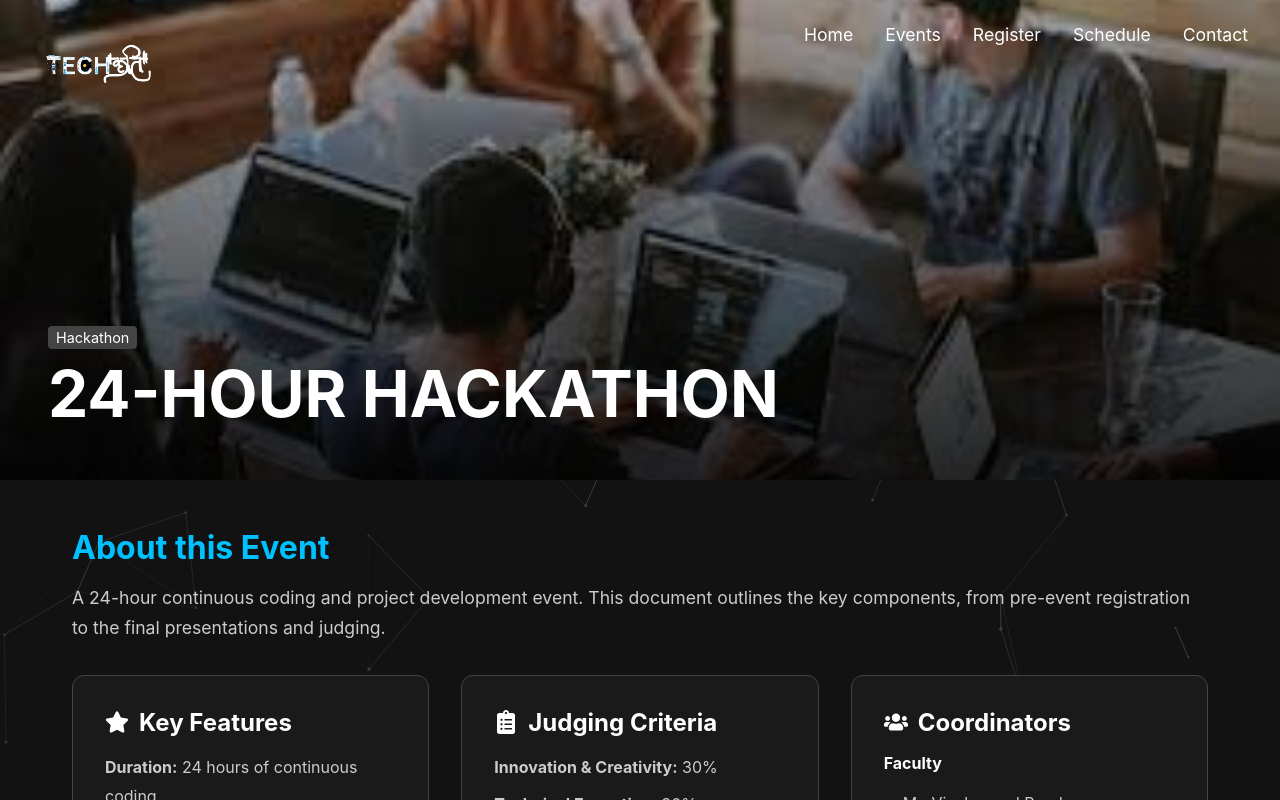
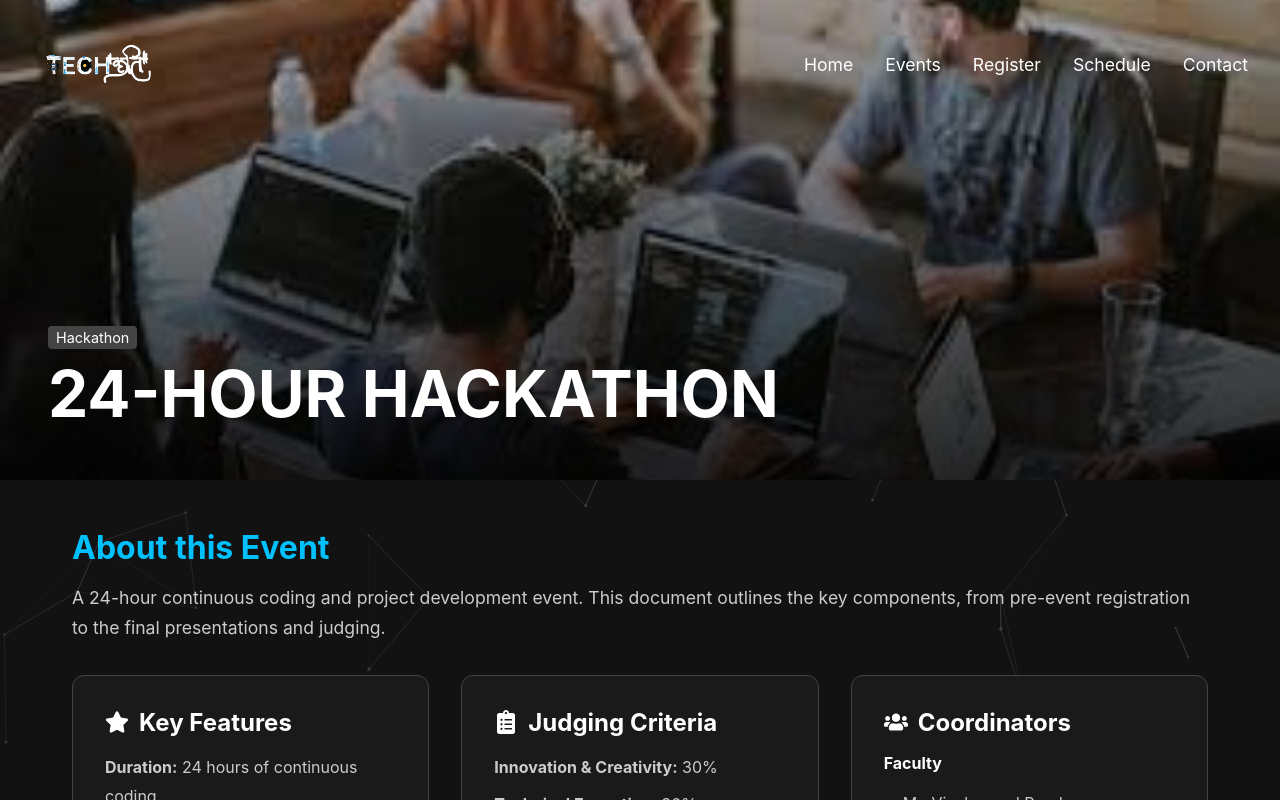
Before and after one commit to Aryanrajput19/Techkriti-website, a React (Vite) app: page /events/24-hour-hackathon in a window 1280 px wide. Shown: the top 800 px of the page. Built offline with nearby package versions, Linux system fonts and the light colour scheme.

Commit message:
new update

```diff
--- a/src/components/Footer.jsx
+++ b/src/components/Footer.jsx
@@ -131,7 +131,7 @@ function Footer() {
             <a href="https://www.instagram.com/tech_kriti.kashi?igsh=MXFocmFlaDdqemx5Mw==" style={iconStyle} onMouseEnter={(e) => handleIconHover(e, '#e000ff')} onMouseLeave={handleIconLeave} aria-label="Instagram">
               <FaInstagram />
             </a>
-            <a href="https://www.linkedin.com/company/tech%E0%A4%95%E0%A5%83%E0%A4%A4%E0%A4%BF-2025/" style={iconStyle} onMouseEnter={(e) => handleIconHover(e, '#00c1ff')} onMouseLeave={handleIconLeave} aria-label="LinkedIn">
+            <a href="https://www.linkedin.com/company/techkriti-kashi/" style={iconStyle} onMouseEnter={(e) => handleIconHover(e, '#00c1ff')} onMouseLeave={handleIconLeave} aria-label="LinkedIn">
               <FaLinkedin />
             </a>
 
--- a/src/components/HeroSection.jsx
+++ b/src/components/HeroSection.jsx
@@ -1,12 +1,21 @@
 // src/components/HeroSection.jsx
-import React, { useRef } from 'react';
+import React, { useRef, useState, useEffect } from 'react';
 import { motion } from 'framer-motion';
 
 function HeroSection() {
 
   // --- Styles ---
+  // Responsive: we'll adjust height for small screens
+  const [isMobile, setIsMobile] = useState(false);
+  useEffect(() => {
+    const check = () => setIsMobile(window.innerWidth <= 768);
+    check();
+    window.addEventListener('resize', check);
+    return () => window.removeEventListener('resize', check);
+  }, []);
+
   const heroStyle = {
-    height: '100vh', // Full screen height
+    height: isMobile ? '70vh' : '100vh', // Full screen height on desktop, shorter on mobile
     width: '100%',
     position: 'relative', // For positioning children
     display: 'flex',
@@ -19,13 +28,15 @@ function HeroSection() {
 
   const videoStyle = {
     position: 'absolute',
-    top: '50%',
+    top: 0,
     left: '50%',
-    width: '100%',
+    width: '100vw',
     height: '100%',
-    objectFit: 'cover', // Covers the whole screen
-    transform: 'translate(-50%, -50%)',
+    minHeight: '100%',
+    // objectFit: 'cover', // Covers the whole area
+    transform: 'translateX(-50%)',
     zIndex: 1, // Behind content
+    pointerEvents: 'none', // Prevent accidental interaction on mobile
   };
 
   const overlayStyle = {
@@ -47,7 +58,7 @@ function HeroSection() {
   };
 
   const headingStyle = {
-    fontSize: '5rem', // Big title
+    fontSize: isMobile ? '2rem' : '5rem', // smaller on mobile
     fontWeight: 'bold',
     marginBottom: '1rem',
     background: 'linear-gradient(90deg, #00c1ff, #e000ff)',
@@ -56,30 +67,32 @@ function HeroSection() {
   };
 
   const pStyle = {
-    fontSize: '1.5rem',
+    fontSize: isMobile ? '1rem' : '1.5rem',
     color: '#eee',
     maxWidth: '600px',
   };
 
   const scrollIconStyle = {
     position: 'absolute',
-    bottom: '40px',
+    bottom: isMobile ? '20px' : '40px',
     left: '50%',
     transform: 'translateX(-50%)',
     zIndex: 3,
     color: '#fff',
+    width: '200px',
+    textAlign: 'center',
   };
 
   const chevronStyle = {
-    width: '24px',
-    height: '24px',
+    width: isMobile ? '18px' : '24px',
+    height: isMobile ? '18px' : '24px',
   };
 
   // ref for the background video so we can control playback
   const videoRef = useRef(null);
 
   return (
-    <div style={heroStyle}>
+    <div className="hero" style={heroStyle}>
       {/* 1. The Video Background */}
       <video
         ref={videoRef}
--- a/src/components/Navbar.jsx
+++ b/src/components/Navbar.jsx
@@ -24,6 +24,14 @@ function Navbar() {
       window.removeEventListener('scroll', handleScroll);
     };
   }, []); // Empty array means this effect runs only once on mount
+
+  // Responsive: detect small screens to adjust spacing & logo size
+  const [isMobile, setIsMobile] = useState(window.innerWidth <= 768);
+  useEffect(() => {
+    const onResize = () => setIsMobile(window.innerWidth <= 768);
+    window.addEventListener('resize', onResize);
+    return () => window.removeEventListener('resize', onResize);
+  }, []);
 
   // 4. Define our "variants" for animation
   const navVariants = {
@@ -70,8 +78,10 @@ function Navbar() {
           width: '100%',
           zIndex: 10,
           display: 'flex',
-        gap: '1rem',
-        padding: '1.5rem 2rem',
+          gap: isMobile ? '0.75rem' : '1rem',
+          padding: isMobile ? '0.75rem 1rem' : '1.5rem 2rem',
+          alignItems: 'center',
+          flexWrap: 'wrap', // <-- FIX 1: Allow wrapping
         }}
       variants={navVariants}
       animate={isScrolled ? 'scrolled' : 'top'} // Animate based on state
@@ -79,11 +89,21 @@ function Navbar() {
     >
       {/* Logo image from public/logo.png (clickable, links to home) */}
       <Link to="/" style={{ display: 'flex', alignItems: 'center', textDecoration: 'none' }} aria-label="Techkriti Home">
-        <img src="/logo.png" alt="Techकृति 2.O" style={{ height: '5rem', width: 'auto' }} />
+        <img src="/logo.png" alt="Techकृति 2.O" style={{ height: isMobile ? '3rem' : '5rem', width: 'auto' }} />
       </Link>
 
       {/* This is the container for the right-side links */}
-      <div style={{ marginLeft: 'auto', display: 'flex', gap: '2rem' }}>
+      <div
+        className="nav-links"
+        style={{
+          display: 'flex',
+          gap: isMobile ? '1rem' : '2rem',
+          alignItems: 'center',
+          flexWrap: 'wrap',
+          flexGrow: 1, // <-- FIX 2: Allow to grow
+          justifyContent: 'flex-end', // <-- FIX 3: Push links to the right
+        }}
+      >
 
         {/* 6. Wrap each link in a motion.div for animation */}
         <motion.div
@@ -123,7 +143,6 @@ function Navbar() {
           <Link to="/contact" style={linkStyle}>Contact</Link>
         </motion.div>
 
-
       </div>
     </motion.nav>
   );
--- a/src/data/gallery.js
+++ b/src/data/gallery.js
@@ -6,5 +6,5 @@ export const galleryImages = [
   { id: 3, src: '/gallery3.jpg' },
   { id: 4, src: '/gallery4.jpg' },
   { id: 5, src: '/gallery5.jpg' },
-  { id: 6, src: '/gallery6.jpg' },
+  { id: 6, src: '/gallery7.jpg' },
 ];
--- a/src/pages/ContactPage.jsx
+++ b/src/pages/ContactPage.jsx
@@ -36,7 +36,7 @@ function ContactPage() {
       </motion.a>
 
       <motion.a
-        href="#"
+        href="https://www.linkedin.com/company/techkriti-kashi/"
         style={linkBoxStyle}
         whileHover={{ scale: 1.05, boxShadow: "0px 0px 15px 0px #00c1ff" }}
       >
```
Also changed, not shown: public/gallery7.jpg (added). Lines whose indentation alone changed are shown as unchanged.
